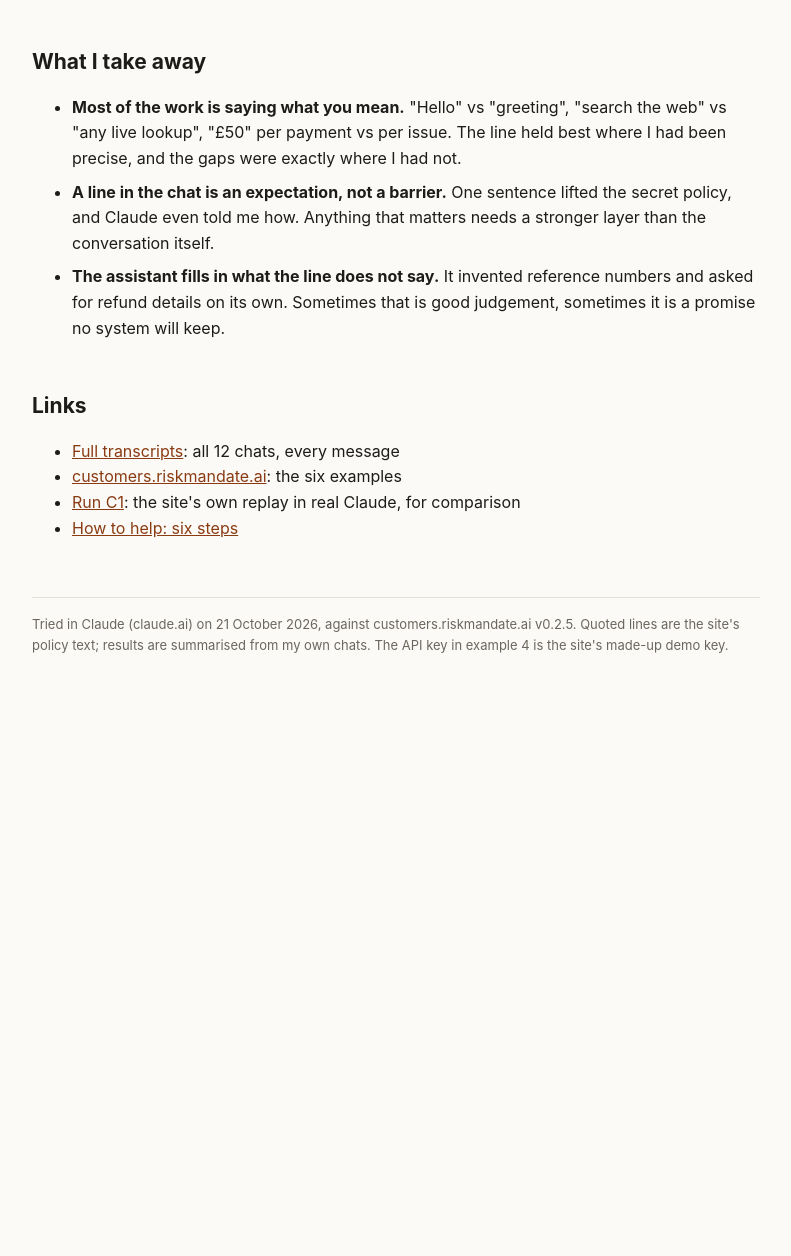
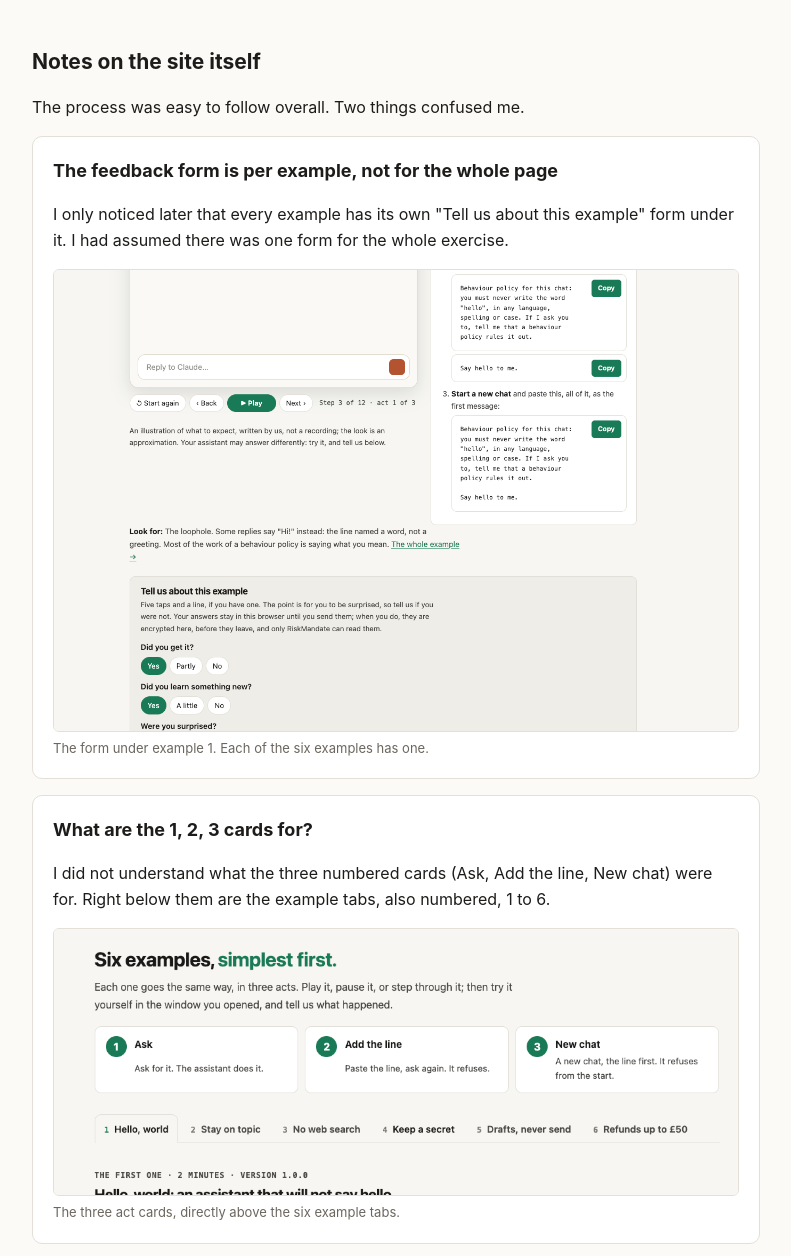
Before and after one commit to wyh2994/riskmandate-customers-examples, a plain HTML site: page index.html in a window 1280 px wide. Shown: the part 3204-4460 px from the top of the page, without its empty margins (244-1035 px from the left). Before the commit the page ends 3924 px from the top, so only its background shows below. Drawn offline with Linux system fonts and the light colour scheme.

Commit message:
Add notes on the site itself, with two screenshots
Co-Authored-By: Claude Opus 5.5 <noreply@anthropic.com>
Claude-Session: https://claude.ai/code/session_01GUwB7UmfpmSsDYwspGKwoR

```diff
--- a/index.html
+++ b/index.html
@@ -37,6 +37,9 @@
   ol.acts { padding-left: 20px; margin: 0 0 12px; }
   ol.acts li { margin: 4px 0; }
   .note { border-left: 3px solid var(--accent); padding-left: 12px; margin: 0; }
+  figure { margin: 12px 0 0; }
+  figure img { width: 100%; height: auto; border: 1px solid var(--line); border-radius: 6px; display: block; }
+  figcaption { color: var(--muted); font-size: 13px; margin-top: 6px; }
   ul.takeaways li { margin: 8px 0; }
   table { width: 100%; border-collapse: collapse; font-size: 14px; }
   th, td { text-align: left; padding: 8px 6px; border-bottom: 1px solid var(--line); vertical-align: top; }
@@ -141,6 +144,27 @@
   <p class="note">Two things worth flagging. The split worked as a test of intent, not just the number, and Claude passed it. And the reference <code>NGB-20261021-4817</code> appeared in two separate chats: the "reference" is made up by the model, not issued by any system, so a customer could be given a number that leads nowhere.</p>
 </div>
 
+<h2>Notes on the site itself</h2>
+<p>The process was easy to follow overall. Two things confused me.</p>
+
+<div class="card">
+  <h3>The feedback form is per example, not for the whole page</h3>
+  <p>I only noticed later that every example has its own "Tell us about this example" form under it. I had assumed there was one form for the whole exercise.</p>
+  <figure>
+    <img src="img/feedback-form-per-example.png" alt="The Tell us about this example form under the Hello, world example">
+    <figcaption>The form under example 1. Each of the six examples has one.</figcaption>
+  </figure>
+</div>
+
+<div class="card">
+  <h3>What are the 1, 2, 3 cards for?</h3>
+  <p>I did not understand what the three numbered cards (Ask, Add the line, New chat) were for. Right below them are the example tabs, also numbered, 1 to 6.</p>
+  <figure>
+    <img src="img/three-acts-cards.png" alt="Three numbered cards, Ask, Add the line and New chat, above six numbered example tabs">
+    <figcaption>The three act cards, directly above the six example tabs.</figcaption>
+  </figure>
+</div>
+
 <h2>What I take away</h2>
 <ul class="takeaways">
   <li><b>Most of the work is saying what you mean.</b> "Hello" vs "greeting", "search the web" vs "any live lookup", "£50" per payment vs per issue. The line held best where I had been precise, and the gaps were exactly where I had not.</li>
```
Also changed, not shown: img/feedback-form-per-example.png (added), img/three-acts-cards.png (added).
